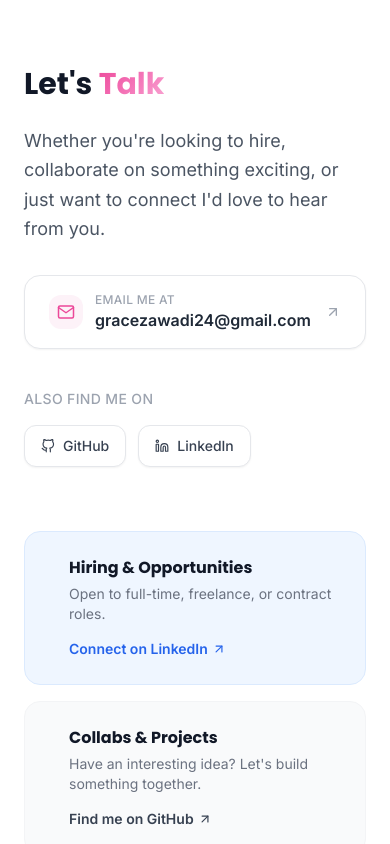
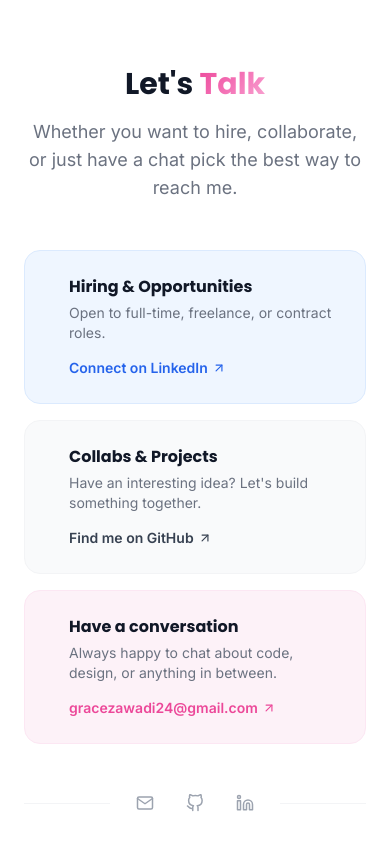
Before and after one commit to Chenzie2/My-Portfolio, a React (Vite) app in the folder frontend/: page / in a window 390 px wide. Shown: the part 7120-7964 px from the top of the page. Built offline with nearby package versions, Linux system fonts and the light colour scheme; the HTML template or start-up script is replaced by a standard one.

Commit message:
Refactor contact section

```diff
--- a/frontend/src/components/Contact.jsx
+++ b/frontend/src/components/Contact.jsx
@@ -1,5 +1,5 @@
 import React from 'react'
-import { FiMail, FiGithub, FiLinkedin, FiArrowUpRight } from 'react-icons/fi'
+import { FiGithub, FiLinkedin, FiMail, FiArrowUpRight } from 'react-icons/fi'
 
 const contactChannels = [
   {
@@ -21,8 +21,8 @@ const contactChannels = [
   {
 
     label: 'Have a conversation',
-    description: "I'm always happy to chat about code, design, or anything in between.",
-    cta: 'Send an Email',
+    description: "Always happy to chat about code, design, or anything in between.",
+    cta: 'gracezawadi24@gmail.com',
     href: 'mailto:gracezawadi24@gmail.com',
     color: 'pink',
   },
@@ -43,64 +43,20 @@ const ctaColorMap = {
 const Contact = () => {
   return (
     <section id="contact" className="py-16 md:py-24">
-      <div className="container mx-auto px-6">
-        <div className="flex flex-col lg:flex-row gap-16 items-start">
+      <div className="container mx-auto px-6 max-w-2xl">
 
-          {/* Left — Personal message */}
-          <div className="lg:w-1/2">
-            <h2 className="text-3xl md:text-4xl lg:text-5xl font-bold mb-6 font-heading">
+        {/* Header */}
+        <div className="text-center mb-12">
+          <h2 className="text-3xl md:text-4xl lg:text-5xl font-bold mb-4 font-heading">
             Let's <span className="text-gradient">Talk</span>
           </h2>
-
-            <p className="text-lg text-gray-600 dark:text-gray-400 leading-relaxed mb-8">
-              Whether you're looking to hire, collaborate on something exciting, or just want to connect I'd love to hear from you.
-            </p>
-
-            {/* Email CTA */}
-            <a
-              href="mailto:gracezawadi24@gmail.com"
-              className="group inline-flex items-center gap-3 px-6 py-4 bg-white dark:bg-gray-800 border border-gray-200 dark:border-gray-700 rounded-2xl shadow-sm hover:shadow-md hover:border-pink-300 dark:hover:border-pink-700 transition-all duration-300 mb-10 w-full sm:w-auto"
-            >
-              <div className="p-2 bg-pink-50 dark:bg-pink-900/30 rounded-xl">
-                <FiMail className="text-pink-500 text-lg" />
-              </div>
-              <div className="text-left">
-                <p className="text-xs text-gray-400 dark:text-gray-500 font-medium uppercase tracking-wide">Email me at</p>
-                <p className="text-gray-800 dark:text-gray-200 font-semibold group-hover:text-pink-500 transition-colors">
-                  gracezawadi24@gmail.com
+          <p className="text-lg text-gray-500 dark:text-gray-400">
+            Whether you want to hire, collaborate, or just have a chat pick the best way to reach me.
           </p>
         </div>
-              <FiArrowUpRight className="text-gray-400 group-hover:text-pink-500 group-hover:translate-x-0.5 group-hover:-translate-y-0.5 transition-all ml-auto" />
-            </a>
 
-            {/* Social row */}
-            <div>
-              <p className="text-sm text-gray-400 dark:text-gray-500 font-medium uppercase tracking-wide mb-4">
-                Also find me on
-              </p>
-              <div className="flex gap-3">
-                <a
-                  href="https://github.com/Chenzie2"
-                  target="_blank"
-                  rel="noopener noreferrer"
-                  className="inline-flex items-center gap-2 px-4 py-2.5 bg-white dark:bg-gray-800 border border-gray-200 dark:border-gray-700 rounded-xl text-sm font-medium text-gray-700 dark:text-gray-300 hover:border-pink-300 hover:text-pink-500 dark:hover:border-pink-700 dark:hover:text-pink-400 transition-all duration-200 shadow-sm"
-                >
-                  <FiGithub /> GitHub
-                </a>
-                <a
-                  href="https://www.linkedin.com/in/grace-zawadi-3988a2301/"
-                  target="_blank"
-                  rel="noopener noreferrer"
-                  className="inline-flex items-center gap-2 px-4 py-2.5 bg-white dark:bg-gray-800 border border-gray-200 dark:border-gray-700 rounded-xl text-sm font-medium text-gray-700 dark:text-gray-300 hover:border-pink-300 hover:text-pink-500 dark:hover:border-pink-700 dark:hover:text-pink-400 transition-all duration-200 shadow-sm"
-                >
-                  <FiLinkedin /> LinkedIn
-                </a>
-              </div>
-            </div>
-          </div>
-
-          {/* Right — Channel cards */}
-          <div className="lg:w-1/2 flex flex-col gap-4 w-full">
+        {/* Channel Cards */}
+        <div className="flex flex-col gap-4 mb-10">
           {contactChannels.map((channel) => (
             <a
               key={channel.label}
@@ -126,7 +82,26 @@ const Contact = () => {
           ))}
         </div>
 
+        {/* Social icon row */}
+        <div className="flex items-center justify-center gap-4">
+          <div className="flex-1 h-px bg-gray-100 dark:bg-gray-800" />
+          <div className="flex gap-3">
+            <a href="mailto:gracezawadi24@gmail.com" aria-label="Email"
+              className="p-2.5 rounded-full text-gray-400 hover:text-pink-500 hover:bg-pink-50 dark:hover:bg-pink-900/20 transition-all duration-200">
+              <FiMail className="text-lg" />
+            </a>
+            <a href="https://github.com/Chenzie2" target="_blank" rel="noopener noreferrer" aria-label="GitHub"
+              className="p-2.5 rounded-full text-gray-400 hover:text-pink-500 hover:bg-pink-50 dark:hover:bg-pink-900/20 transition-all duration-200">
+              <FiGithub className="text-lg" />
+            </a>
+            <a href="https://www.linkedin.com/in/grace-zawadi-3988a2301/" target="_blank" rel="noopener noreferrer" aria-label="LinkedIn"
+              className="p-2.5 rounded-full text-gray-400 hover:text-pink-500 hover:bg-pink-50 dark:hover:bg-pink-900/20 transition-all duration-200">
+              <FiLinkedin className="text-lg" />
+            </a>
           </div>
+          <div className="flex-1 h-px bg-gray-100 dark:bg-gray-800" />
+        </div>
+
       </div>
     </section>
   )
```
Lines whose indentation alone changed are shown as unchanged.
